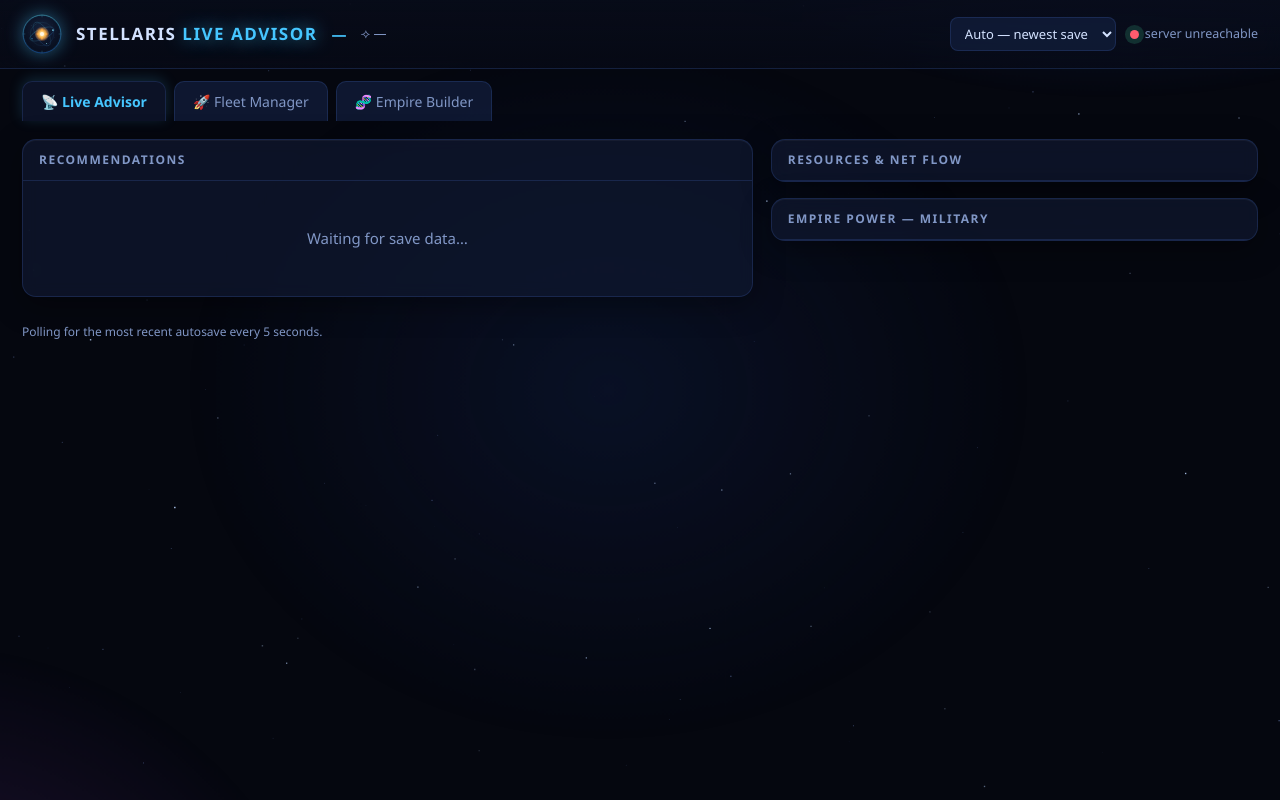
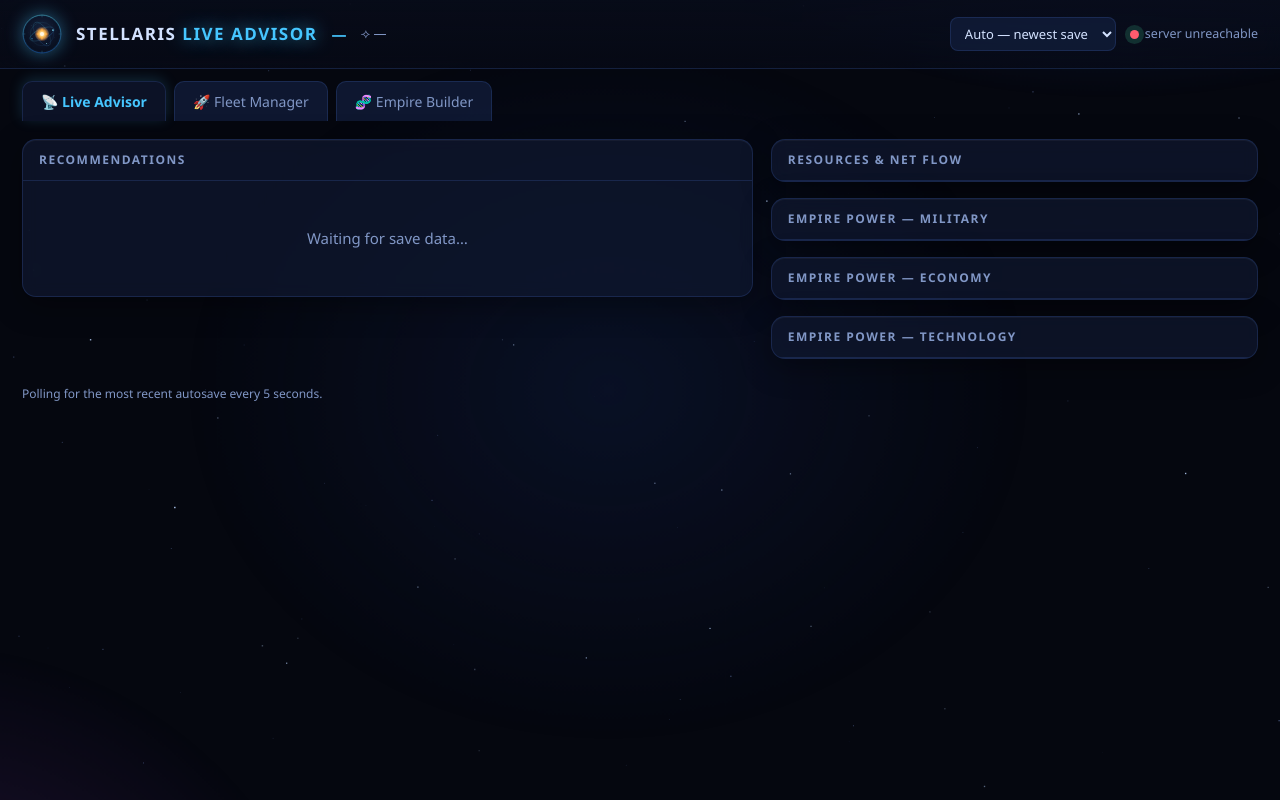
Before and after one commit to louismcdade-alt/Stellaris-Advisor, a Python web app: template templates/dashboard.html in a window 1280 px wide. Run offline with Jinja, Linux system fonts and the light colour scheme; the template is opened without the code that fills it, so the values that code supplies are empty.

Commit message:
auto: add economy & tech power comparison tables to dashboard
Closes BACKLOG item #4. Refactors the inline military-power render
block into a shared renderPowerTable(d, field, tableId, label) so the
new Economy/Technology tables reuse the same ranked-bar markup and
per-field change-signature diffing (sigPower keyed by field). Verified
end-to-end against a real save (run.py on port 8771): /api/advice
returns real economy_power/tech_power per empire, served HTML contains
all three table IDs, inline JS parses cleanly. No screenshot tool
available this session, so pixel-level rendering wasn't visually
confirmed — data path and DOM wiring are. pytest stays at 22/22 (no
Python changed).

```diff
--- a/templates/dashboard.html
+++ b/templates/dashboard.html
@@ -282,6 +282,14 @@
         <h2>Empire Power — Military</h2>
         <table id="powertable"><tbody></tbody></table>
       </section>
+      <section>
+        <h2>Empire Power — Economy</h2>
+        <table id="econpowertable"><tbody></tbody></table>
+      </section>
+      <section>
+        <h2>Empire Power — Technology</h2>
+        <table id="techpowertable"><tbody></tbody></table>
+      </section>
     </div>
   </div>
   </div><!-- /view-live -->
@@ -319,7 +327,8 @@
 const CATCOLOR = {economy:"#46e0a0",military:"#ff7a8a",diplomacy:"#c98cff",research:"#46c6ff",
   expansion:"#ffd166",progression:"#8be9fd",identity:"#ffb454",origin:"#9af0c0",
   civics:"#9ab8ff",ascension:"#e08bff"};
-let sigAdvice="", sigAsc="", sigRes="", sigPower="", lastRes={};
+let sigAdvice="", sigAsc="", sigRes="", lastRes={};
+const sigPower = {military_power:"", economy_power:"", tech_power:""};
 
 function cardHTML(a, i){
   return `<div class="card ${a.priority}" style="animation-delay:${Math.min(i*55,500)}ms">
@@ -352,13 +361,34 @@
 document.getElementById("campaign").addEventListener("change", async (e) => {
   document.getElementById("status").textContent = "loading…";
   try{ const d = await (await fetch("/api/select?campaign="+encodeURIComponent(e.target.value),{cache:"no-store"})).json();
-       sigAdvice=sigAsc=sigRes=sigPower=""; render(d); }catch(err){}
+       sigAdvice=sigAsc=sigRes=""; sigPower.military_power=sigPower.economy_power=sigPower.tech_power="";
+       render(d); }catch(err){}
 });
 
 async function tick(){
   try { render(await (await fetch("/api/advice",{cache:"no-store"})).json()); }
   catch(e){ document.getElementById("status").textContent = "server unreachable";
     document.getElementById("dot").style.background = "#ff5b6e"; }
+}
+
+function renderPowerTable(d, field, tableId, label){
+  const emp = (d.empires||[]).filter(e => e.type==="default").sort((a,b)=> (b[field]||0)-(a[field]||0));
+  const sig = JSON.stringify(emp.map(e=>[e.id,e[field]]));
+  if(sig === sigPower[field]) return;
+  sigPower[field] = sig;
+  const max = emp.length ? (emp[0][field]||0) : 1;
+  const rows = emp.map(e => {
+    const you = e.id === d.player.id;
+    const w = Math.max(2, 100*(e[field]||0)/(max||1));
+    return `<tr class="${you?'you':''}">
+      <td class="name">${esc(e.name)}${you?' ◄ you':''}</td>
+      <td style="width:46%"><div class="bar"><span data-w="${w}"></span></div></td>
+      <td class="num">${fmt(e[field])}</td></tr>`;
+  }).join("");
+  const table = document.getElementById(tableId);
+  table.innerHTML = '<tr><th>Empire</th><th>'+label+'</th><th class="num">Score</th></tr>' + rows;
+  requestAnimationFrame(()=>table.querySelectorAll(".bar > span")
+    .forEach(s=> s.style.width = s.dataset.w + "%"));
 }
 
 function render(d){
@@ -421,25 +451,10 @@
     lastRes = {...res};
   }
 
-  // Power comparison
-  const emp = (d.empires||[]).filter(e => e.type==="default").sort((a,b)=> b.military_power - a.military_power);
-  const sigP = JSON.stringify(emp.map(e=>[e.id,e.military_power]));
-  if(sigP !== sigPower){
-    sigPower = sigP;
-    const max = emp.length ? emp[0].military_power : 1;
-    const prows = emp.map(e => {
-      const you = e.id === d.player.id;
-      const w = Math.max(2, 100*e.military_power/max);
-      return `<tr class="${you?'you':''}">
-        <td class="name">${esc(e.name)}${you?' ◄ you':''}</td>
-        <td style="width:46%"><div class="bar"><span data-w="${w}"></span></div></td>
-        <td class="num">${fmt(e.military_power)}</td></tr>`;
-    }).join("");
-    document.getElementById("powertable").innerHTML =
-      '<tr><th>Empire</th><th>Fleet power</th><th class="num">Score</th></tr>' + prows;
-    requestAnimationFrame(()=>document.querySelectorAll("#powertable .bar > span")
-      .forEach(s=> s.style.width = s.dataset.w + "%"));
-  }
+  // Power comparison (military / economy / tech share the same ranked-bar layout)
+  renderPowerTable(d, "military_power", "powertable", "Fleet power");
+  renderPowerTable(d, "economy_power", "econpowertable", "Economy power");
+  renderPowerTable(d, "tech_power", "techpowertable", "Tech power");
 
   const dlc = d.dlc && d.dlc.names ? d.dlc.names.join(", ") : "—";
   document.getElementById("foot").textContent =
```
Also changed, not shown: BACKLOG.md (+1 -1 lines), PROGRESS.md (+27 -0 lines).
